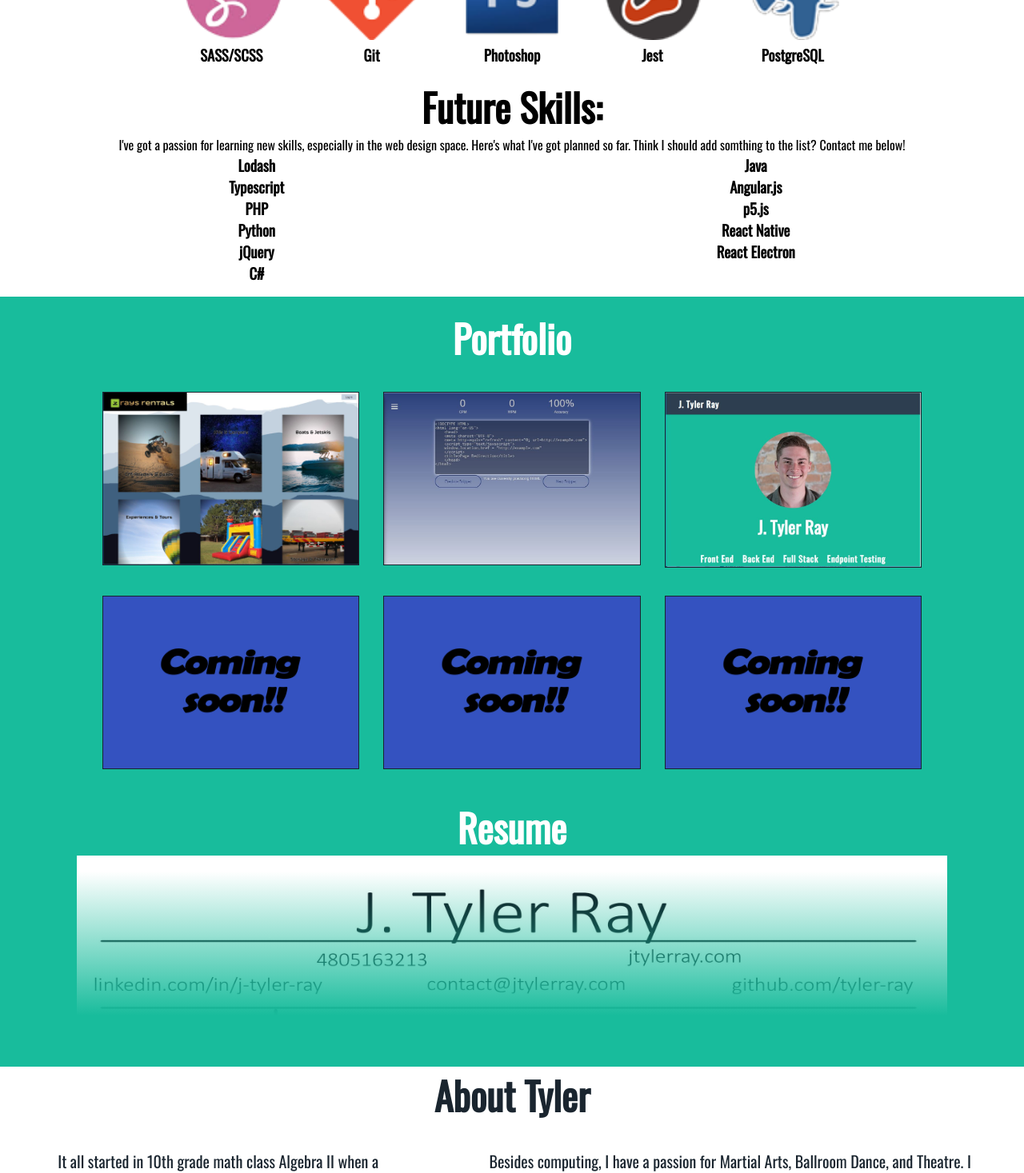
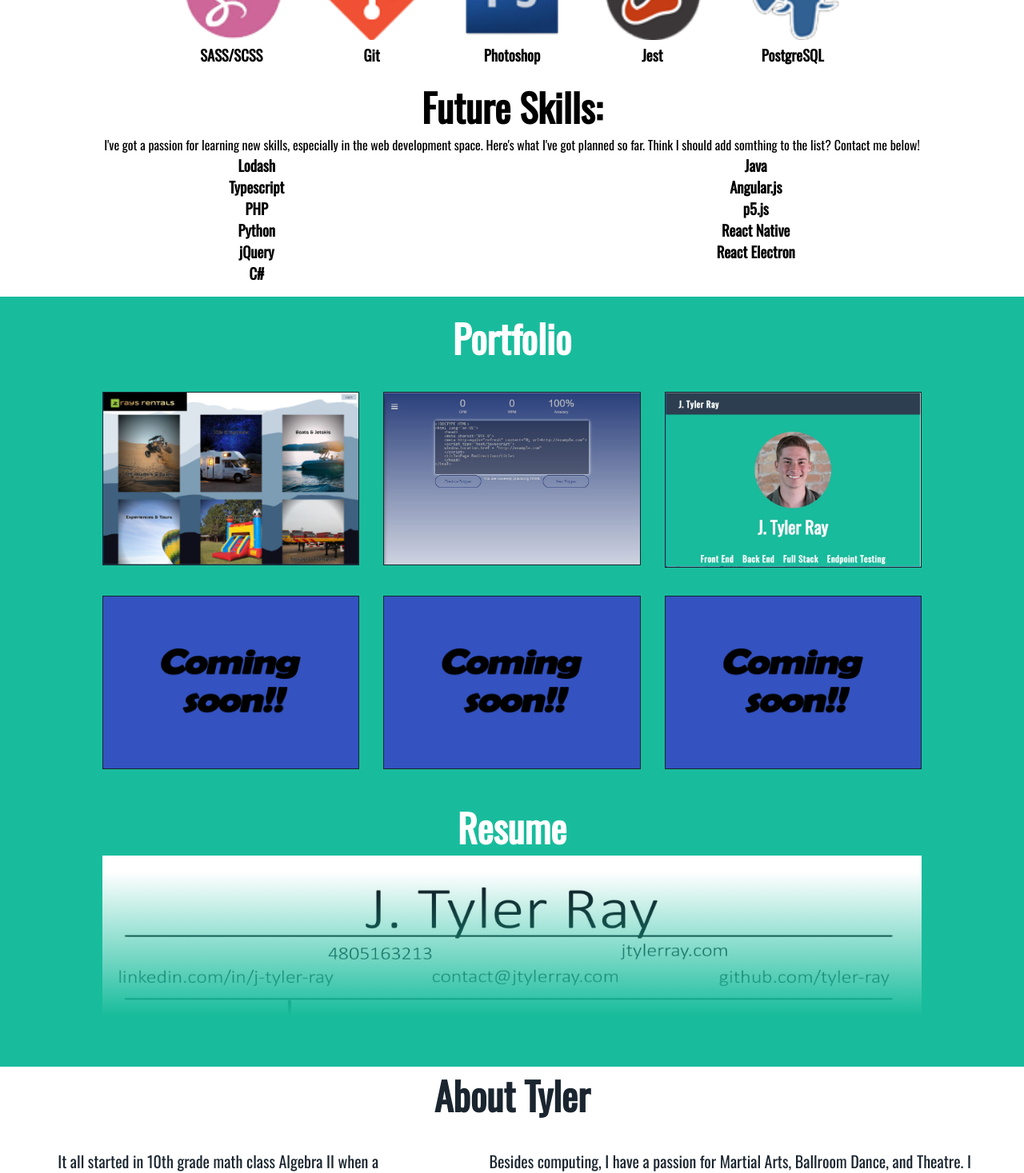
Before and after one commit to tyler-ray/better-portfolio, a React (Create React App) app: page / in a window 1280 px wide. Shown: the part 1266-2733 px from the top of the page at 80% size. Built offline with nearby package versions, Linux system fonts and the light colour scheme.

Commit message:
small changes

```diff
--- a/src/components/CSS/Resume.css
+++ b/src/components/CSS/Resume.css
@@ -1,7 +1,7 @@
 .Resume {
     width: 100%;
     overflow: hidden;
-    padding:0rem 6rem;
+    padding:0rem 2rem;
     margin-bottom:3rem;
 }
 .resume-wrapper {
@@ -35,3 +35,13 @@
     position:absolute;
     color:red;
 }
+@media(min-width:660px){
+    .Resume{
+        padding: 0rem 4rem;
+    }
+}
+@media(min-width:950px){
+    .Resume{
+        padding:0rem 8rem;
+    }
+}
--- a/src/components/ToLearn.jsx
+++ b/src/components/ToLearn.jsx
@@ -4,7 +4,7 @@ function ToLearn() {
     return (
         <div className="ToLearn">
             <h1 className="title">Future Skills:</h1>
-            <p>I've got a passion for learning new skills, especially in the web design space. Here's what I've got planned so far.  Think I should add somthing to the list? Contact me below!</p>
+            <p>I've got a passion for learning new skills, especially in the web development space. Here's what I've got planned so far.  Think I should add somthing to the list? Contact me below!</p>
             <div className="futureSkillsWrapper1">
                 <div className="wrapper1">
                     <h3 className="futureSkill">Lodash</h3>
```
